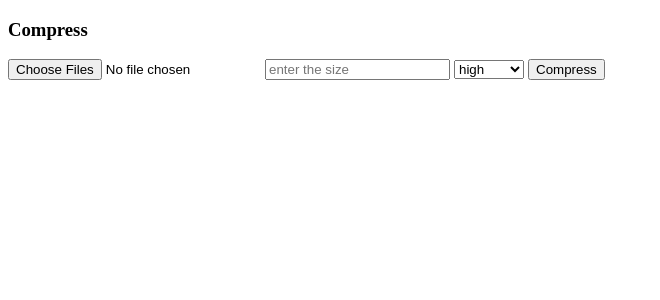
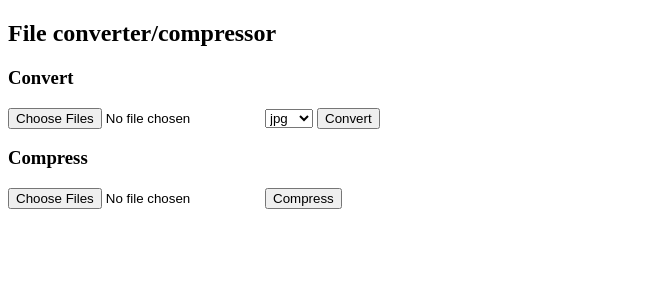
Before and after one commit to tridev09-ops/file-convertor-compressor, a Flask app: page / in a window 1280 px wide. Shown: the top 300 px of the page, without its empty margins (0-660 px from the left). Run offline with Flask 3, Linux system fonts and the light colour scheme; some libraries are stand-ins or nearby versions.

Commit message:
covert function complete

```diff
--- a/main.py
+++ b/main.py
@@ -1,28 +1,136 @@
-from flask import Flask, request, Response, render_template, after_this_request, send_file, jsonify
+from flask import (
+    Flask,
+    request,
+    Response,
+    render_template,
+    after_this_request,
+    send_file,
+    jsonify,
+)
 import ffmpeg, os, zipfile
 
 app = Flask(__name__)
 
-DOWNLOAD_FOLDER='download'
-os.makedirs(DOWNLOAD_FOLDER,exist_ok=True)
+DOWNLOAD_FOLDER = "download"
+os.makedirs(DOWNLOAD_FOLDER, exist_ok=True)
 
-@app.route('/')
+
+@app.route("/")
 def index():
-    return render_template('index.html')
+    return render_template("index.html")
 
-@app.route('/compress', methods=["POST"])
-def compress():
+
+@app.route("/convert", methods=["POST"])
+def convert():
     try:
-        input_files = request.files.getlist('files')
+        input_files = request.files.getlist("files")
 
-        image_ext=['jpg', 'png', 'jpeg']
-        video_ext=['mp4', 'mkv', 'avi']
+        output_ext = request.form.get("ext")
 
-        files_list=[]
+        image_ext = ["jpg", "png", "jpeg"]
+        video_ext = ["mp4", "mkv", "avi"]
+        format_map = {"mp4": "mp4", "mkv": "matroska", "avi": "avi"}
+
+        files_list = []
 
         for input_file in input_files:
             input_name = input_file.filename
-            output_name = 'compress-'+input_name
+            output_name = "convert-" + os.path.splitext(input_name)[0]+'.'+ output_ext
+
+            input_ext = os.path.splitext(input_name)[1][1:]
+
+            input_path = os.path.join(DOWNLOAD_FOLDER, input_name)
+            output_path = os.path.join(DOWNLOAD_FOLDER, output_name)
+
+            input_file.save(input_path)
+
+            files_list.append(
+                {
+                    "input_path": input_path,
+                    "output_path": output_path,
+                    "output_name": output_name,
+                    "input_ext": input_ext,
+                    "output_ext": output_ext,
+                }
+            )
+
+        for file in files_list:
+            input_path = file["input_path"]
+            output_path = file["output_path"]
+            input_ext = file["input_ext"]
+            output_ext = file["output_ext"]
+
+            # video to audio
+            if input_ext in video_ext and output_ext == "mp3":
+                (
+                    ffmpeg.input(input_path)
+                    .output(output_path, format="mp3", acodec="libmp3lame", q=2)
+                    .run(overwrite_output=True)
+                )
+            # mkv to mp4 or vice-versa
+            elif input_ext in video_ext and output_ext in video_ext:
+                (
+                    ffmpeg.input(input_path)
+                    .output(
+                        output_path,
+                        format=format_map[output_ext],
+                        vcodec="copy",
+                        acodec="copy",
+                    )
+                    .run(overwrite_output=True)
+                )
+            # jpg to png
+            elif input_ext in image_ext and output_ext in image_ext:
+                (
+                    ffmpeg.input(input_path)
+                    .output(output_path, qscale=20)
+                    .run(overwrite_output=True)
+                )
+
+        @after_this_request
+        def remove_files(response):
+            try:
+                for filename in os.listdir(DOWNLOAD_FOLDER):
+                    filepath = os.path.join(DOWNLOAD_FOLDER, filename)
+                    if os.path.isfile(filepath):
+                        os.remove(filepath)
+
+            except Exception as e:
+                app.logger.error("Error cleaning folder: %s", e)
+
+            return response
+
+        if len(files_list) > 1:
+            zip_path = os.path.join(DOWNLOAD_FOLDER, "converted_files.zip")
+
+            with zipfile.ZipFile(zip_path, "w") as zipf:
+                for file in files_list:
+                    zipf.write(
+                        file["output_path"], os.path.basename(file["output_name"])
+                    )
+
+            return send_file(zip_path, as_attachment=True)
+        else:
+            return send_file(files_list[0]["output_path"], as_attachment=True)
+
+    except Exception as e:
+        print(str(e))
+        return jsonify({"error": str(e)})
+
+
+@app.route("/compress", methods=["POST"])
+def compress():
+    try:
+        input_files = request.files.getlist("files")
+
+        image_ext = ["jpg", "png", "jpeg"]
+        video_ext = ["mp4", "mkv", "avi"]
+
+        files_list = []
+
+        for input_file in input_files:
+            input_name = input_file.filename
+            output_name = "compress-" + input_name
 
             ext = os.path.splitext(input_name)[1][1:]
 
@@ -31,19 +139,23 @@ def compress():
 
             input_file.save(input_path)
 
-            files_list.append({
-                'input_path':input_path,
-                'output_path':output_path,
-                'output_name':output_name,
-                'ext':ext
-            })
+            files_list.append(
+                {
+                    "input_path": input_path,
+                    "output_path": output_path,
+                    "output_name": output_name,
+                    "ext": ext,
+                }
+            )
 
         for file in files_list:
             input_path = file["input_path"]
             output_path = file["output_path"]
             ext = file["ext"]
 
-            target_size = int(request.form.get("size")) * 1024 if ext in image_ext else None
+            target_size = (
+                int(request.form.get("size")) * 1024 if ext in image_ext else None
+            )
             video_quality = request.form.get("quality") if ext in video_ext else None
 
             if ext in image_ext:
@@ -52,10 +164,8 @@ def compress():
 
                 while True:
                     (
-                        ffmpeg
-                        .input(input_path)
-                        .output(output_path, **{"q:v":quality},
-                        vf=f"scale={width}:-1")
+                        ffmpeg.input(input_path)
+                        .output(output_path, **{"q:v": quality}, vf=f"scale={width}:-1")
                         .run(overwrite_output=True)
                     )
 
@@ -71,42 +181,39 @@ def compress():
                         break
 
             elif ext in video_ext:
-                if video_quality == 'high':
+                if video_quality == "high":
                     (
-                        ffmpeg
-                        .input(input_path)
+                        ffmpeg.input(input_path)
                         .output(
-                        output_path,
-                        vf="scale=720:-2",
-                        crf=26,
-                        preset="veryfast",
-                        **{"c:a": "aac", "b:a": "128k"}
+                            output_path,
+                            vf="scale=720:-2",
+                            crf=26,
+                            preset="veryfast",
+                            **{"c:a": "aac", "b:a": "128k"},
                         )
                         .run(overwrite_output=True)
                     )
-                elif video_quality == 'medium':
+                elif video_quality == "medium":
                     (
-                        ffmpeg
-                        .input(input_path)
+                        ffmpeg.input(input_path)
                         .output(
-                        output_path,
-                        vf="scale=480:-2",
-                        crf=28,
-                        preset="veryfast",
-                        **{"c:a": "aac", "b:a": "96k"}
+                            output_path,
+                            vf="scale=480:-2",
+                            crf=28,
+                            preset="veryfast",
+                            **{"c:a": "aac", "b:a": "96k"},
                         )
                         .run(overwrite_output=True)
                     )
-                elif video_quality == 'low':
+                elif video_quality == "low":
                     (
-                        ffmpeg
-                        .input(input_path)
+                        ffmpeg.input(input_path)
                         .output(
-                        output_path,
-                        vf="scale=360:-2",
-                        crf=30,
-                        preset="veryfast",
-                        **{"c:a": "aac", "b:a": "64k"}
+                            output_path,
+                            vf="scale=360:-2",
+                            crf=30,
+                            preset="veryfast",
+                            **{"c:a": "aac", "b:a": "64k"},
                         )
                         .run(overwrite_output=True)
                     )
@@ -127,9 +234,11 @@ def compress():
         if len(files_list) > 1:
             zip_path = os.path.join(DOWNLOAD_FOLDER, "compressed_files.zip")
 
-            with zipfile.ZipFile(zip_path, 'w') as zipf:
+            with zipfile.ZipFile(zip_path, "w") as zipf:
                 for file in files_list:
-                    zipf.write(file["output_path"], os.path.basename(file["output_name"]))
+                    zipf.write(
+                        file["output_path"], os.path.basename(file["output_name"])
+                    )
 
             return send_file(zip_path, as_attachment=True)
         else:
@@ -137,48 +246,7 @@ def compress():
 
     except Exception as e:
         return jsonify({"error": str(e)})
-'''
-@app.route('/convert')
-def convert():
-    video_ext=['mp4', 'mkv', 'avi']
-    image_ext=['jpg', 'png', 'jpeg']
 
-    input_file=
-    output_file=
 
-    input_ext = input_file[input_file.find('.')+1:]
-    output_ext = output_file[output_file.find('.')+1:]
-
-    format_map = {
-        "mp4": "mp4",
-        "mkv": "matroska",
-        "avi": "avi"
-    }
-
-    # video to audio
-    if input_ext in video_ext and output_ext == 'mp3':
-        (
-            ffmpeg
-            .input(input_file)
-            .output(output_file, format='mp3', acodec='libmp3lame', q=2)
-            .run(overwrite_output=True)
-        )
-    # mkv to mp4 or vice-versa
-    if input_ext in video_ext and output_ext in video_ext:
-        (
-            ffmpeg
-            .input(input_file)
-            .output(output_file, format= format_map[output_ext], vcodec="copy", acodec="copy")
-            .run(overwrite_output=True)
-        )
-    # jpg to png
-    if input_ext in image_ext and output_ext in image_ext:
-            (
-                ffmpeg
-                .input(input_file)
-                .output(output_file,qscale=2)
-                .run(overwrite_output=True)
-            )
-'''
 if __name__ == "__main__":
     app.run(host="0.0.0.0", port=8000, debug=True)
--- a/static/script.js
+++ b/static/script.js
@@ -1,44 +1,93 @@
-const input = document.getElementById("fileInput");
-const size = document.getElementById("size");
-const form = document.getElementById("compressForm");
-const qualityDropdown= document.getElementById("qualityDropdown");
+const convertForm = document.querySelector("#convertForm")
+const convertInput = document.querySelector("#convertForm #fileInput")
+const extDropdown = document.querySelector("#extDropdown")
 
-let orderedFiles = [];
+const compressForm = document.querySelector("#compressForm")
+const compressInput = document.querySelector("#compressForm #fileInput")
+const size = document.querySelector("#size")
+const qualityDropdown = document.querySelector("#qualityDropdown")
 
-input.addEventListener("change", (event) => {
-    const files = Array.from(event.target.files);
-    orderedFiles = []; // reset
+let orderedFiles = []
+let exts = []
+const image_ext = ['jpg', 'png', 'jpeg']
+const video_ext = ['mp4', 'mkv', 'avi']
+
+size.style.display = 'none'
+qualityDropdown.style.display = 'none'
+
+const appendFiles = (event) => {
+    const files = Array.from(event.target.files)
+    orderedFiles = [] // reset
+    exts=[]
 
     files.forEach((file, i) => {
-        orderedFiles.push(file);
-        //document.write(file.name)
-    });
-});
+        orderedFiles.push(file)
+        exts.push(file.name.slice(file.name.indexOf('.')+1))
+    })
+    size.style.display = 'none'
+    qualityDropdown.style.display = 'none'
 
-form.addEventListener("submit", (event) => {
-    event.preventDefault();
-    const formData = new FormData();
+    if (image_ext.includes(exts[0])) {
+        size.style.display = 'flex'
+        extDropdown.innerHTML = `
+        <option value="jpg">jpg</option>
+        <option value="png">png</option>
+        <option value="jpeg">jpeg</option>
+        `
+    } else if (video_ext.includes(exts[0])) {
+        qualityDropdown.style.display = 'flex'
+        extDropdown.innerHTML = `
+        <option value="mp3">mp3</option>
+        <option value="mp4">mp4</option>
+        <option value="mkv">mkv</option>
+        `
+    }
+}
+
+const submitForm = (event, route)=> {
+    event.preventDefault()
+    const formData = new FormData()
 
     orderedFiles.forEach(file => {
-        formData.append("files", file);
-    });
+        formData.append("files", file)
+    })
 
-    formData.append("size", parseInt(size.value))
+    if (route == "/convert") {
+        formData.append("ext", extDropdown.value)
+    }else if (route == "/compress") {
+        if (image_ext.includes(exts[0])) {
+            formData.append("size", parseInt(size.value))
+        } else if (video_ext.includes(exts[0])) {
+            formData.append("quality", qualityDropdown.value)
+        }
+    }
 
-    formData.append("quality", qualityDropdown.value)
-
-    fetch("/compress",
+    fetch(route,
         {
             method: "POST",
             body: formData
         })
     .then(res => res.blob())
     .then(blob => {
-        const url = window.URL.createObjectURL(blob);
-        const a = document.createElement("a");
-        a.href = url;
-        a.download = "";
-        a.click();
-        window.URL.revokeObjectURL(url);
-    });
-});
+        const url = window.URL.createObjectURL(blob)
+        const a = document.createElement("a")
+        a.href = url
+        a.download = ""
+        a.click()
+        window.URL.revokeObjectURL(url)
+    })
+}
+
+convertInput.addEventListener("change", (event) => {
+    appendFiles(event)
+})
+compressInput.addEventListener("change", (event) => {
+    appendFiles(event)
+})
+
+convertForm.addEventListener("submit", (event) => {
+    submitForm(event, "/convert")
+})
+compressForm.addEventListener("submit", (event) => {
+    submitForm(event, "/compress")
+})
--- a/templates/index.html
+++ b/templates/index.html
@@ -7,22 +7,22 @@
 <link rel="stylesheet" href="../static/style.css">
 </head>
 <body>
-<!--
+
 <h2>File converter/compressor</h2>
 <form id="convertForm" method="post" action="/convert" enctype="multipart/form-data">
     <h3>Convert</h3>
-<input type="file" id="fileInput" name="images" multiple>
-<select id="extDropdown" name="ext">
+<input type="file" id="fileInput" multiple>
+<select id="extDropdown">
 <option value="jpg">jpg</option>
 <option value="png">png</option>
 <option value="jpeg">jpeg</option>
-hi<option value="mp3">mp3</option>
+<option value="mp3">mp3</option>
 <option value="mp4">mp4</option>
 <option value="mkv">mkv</option>
 </select>
 <button type="submit">Convert</button>
 </form>
--->
+
 <form id="compressForm" enctype="multipart/form-data">
 <h3>Compress</h3>
 <input type="file" id="fileInput" multiple>
```
